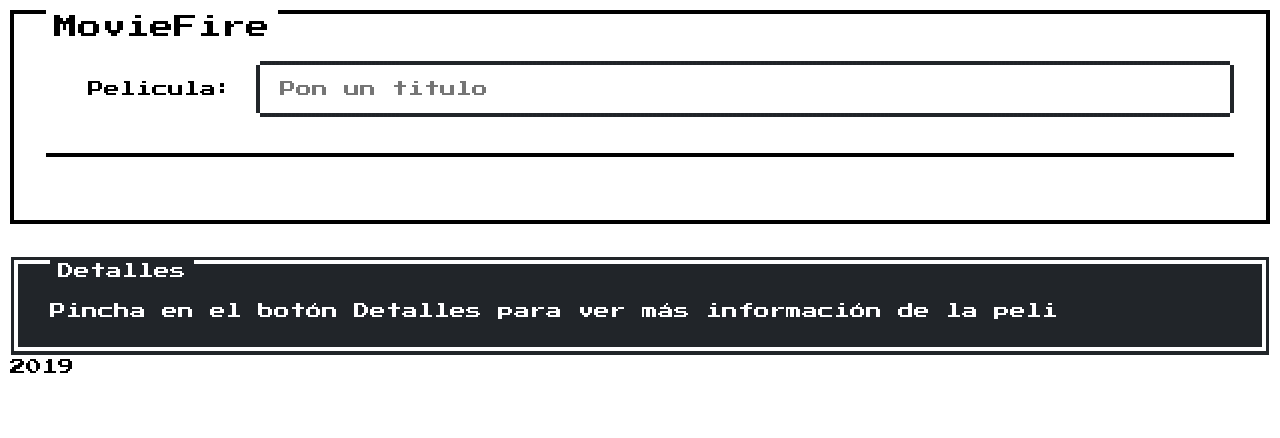
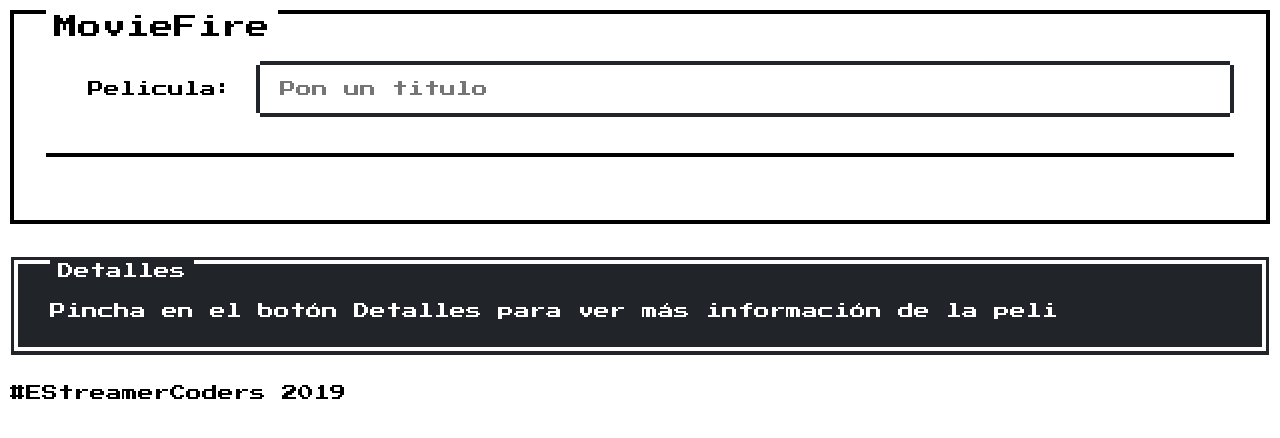
Before and after one commit to estreamercoders/Homenaje-a-movieFire, a website: page index.html in a window 1280 px wide. Drawn offline with nearby package versions, Linux system fonts and the light colour scheme; no server answers.

Commit message:
footer improved

```diff
--- a/index.html
+++ b/index.html
@@ -45,7 +45,7 @@
         </div>
       </main>
       <footer>
-        <span>2019</span>
+        <span>#EStreamerCoders 2019</span>
       </footer>
     </div>
     <!-- Borrar película caja de diálogo -->
--- a/style.css
+++ b/style.css
@@ -66,3 +66,7 @@ hr{
 .dialog-menu{
     text-align: right;
 }
+
+footer {
+  margin-top: 30px;
+}
```
